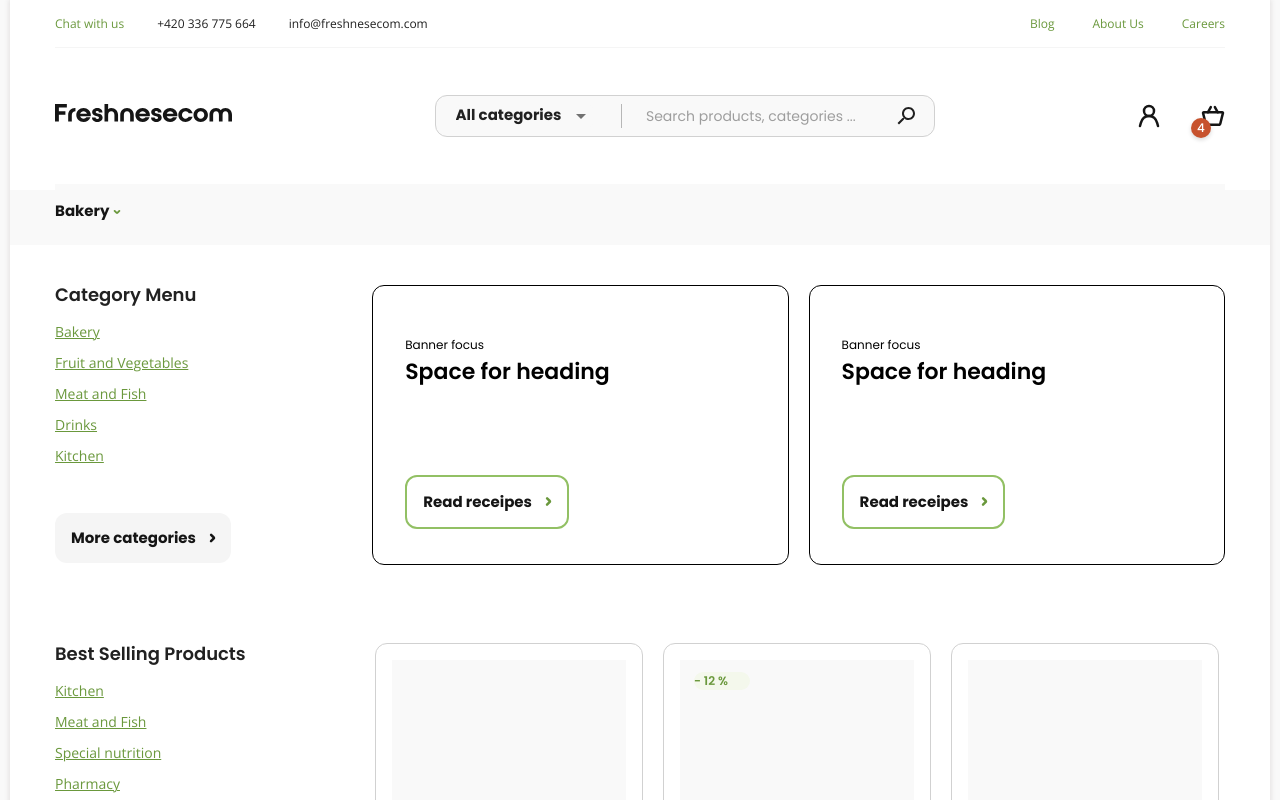
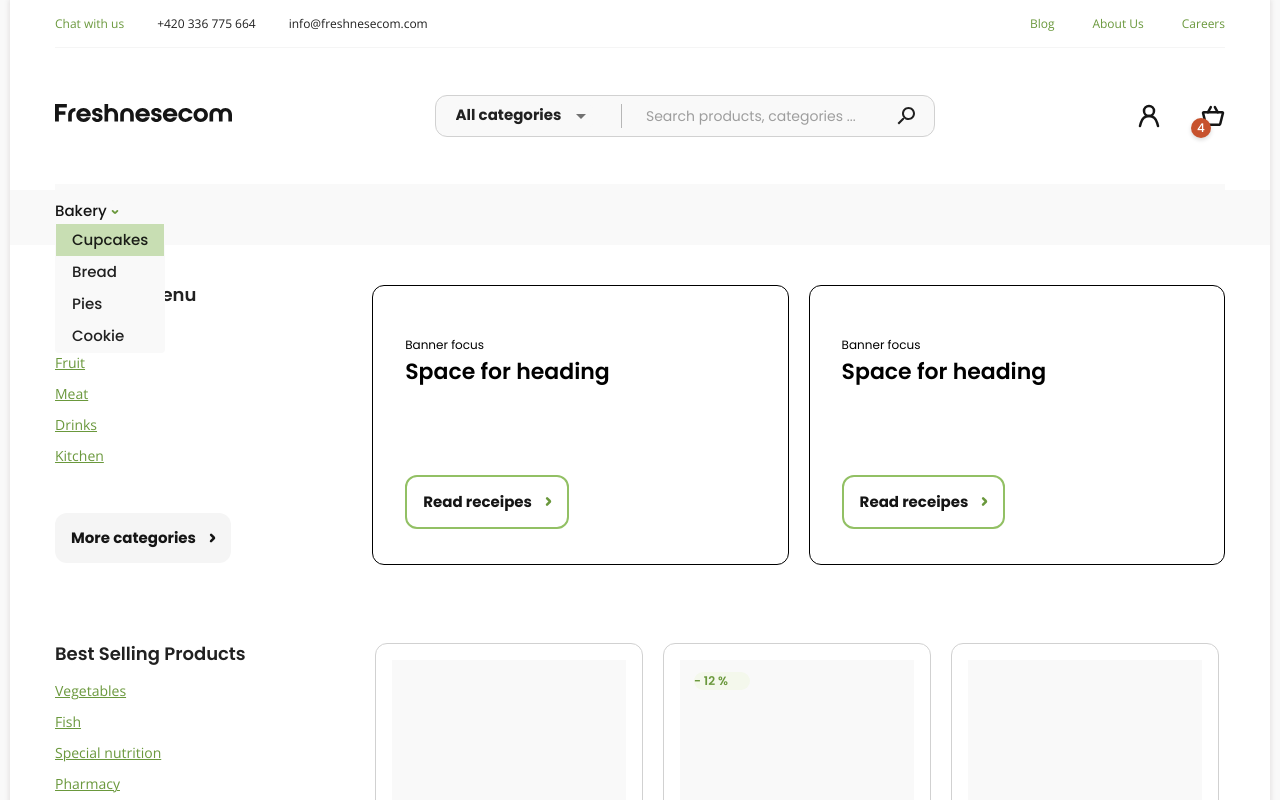
Before and after one commit to kartashov-developer/project, a React (Vite) app: page / in a window 1280 px wide. Both pictures are taken after a click on the button "Bakery". Shown: the top 800 px of the page. Built offline with nearby package versions, Linux system fonts and the light colour scheme.

Commit message:
added some db categories of goods. restyled purelight theme MuiMenuList. Created dropdown menu for Navbar

```diff
--- a/src/Layouts/navbar/Navbar.jsx
+++ b/src/Layouts/navbar/Navbar.jsx
@@ -1,8 +1,12 @@
-import React, { useState } from 'react';
+import { useState } from 'react';
 // MUI
-import { IconButton, Typography, Container, Box, Button } from '@mui/material';
+import { IconButton, Typography, Container, Box, Button, Menu, MenuItem } from '@mui/material';
 import { styled } from '@mui/material/styles';
-
+import ZoomInIcon from '@mui/icons-material/ZoomIn';
+// DB
+import { navbarMenu } from '../../db/navbarMenu';
+// -----------------------------------------------------------------------------
+/* Styled Components */
 const ContainerWrapper = styled(Container)(
   ({ theme }) => `
     display: flex;
@@ -21,10 +25,11 @@ const CategoriesButton = styled(Button)(
     height: 23px;
     background: ${theme.palette.grey[100]};
     padding: 0;
-    font-size: 15px;i
+    font-size: 15px;
     font-weight: 500;
     &:hover {
       background-color: ${theme.palette.grey[100]};
+      text-decoration: underline;
     },
     &:focus {
       background-color: ${theme.palette.grey[100]};
@@ -35,42 +40,28 @@ const CategoriesButton = styled(Button)(
       width: 12px;
       height: 12px;
       color: #000;
-      // :hover {
-      //   transition: transform 0.3s 0s;
-      //   transform: rotate(360deg);
-      // }
     }
   `
 );
+/* Navbar Component */
+export default function Navbar() {
+  const [anchorEl, setAnchorEl] = useState(null);
 
-export default function Navbar() {
-  const [isHovered, setIsHovered] = useState(false);
-
-  const handleMouseEnter = () => {
-    setIsHovered(true);
+  const handleMenuOpen = (event) => {
+    setAnchorEl(event.currentTarget);
   };
 
-  const handleMouseLeave = () => {
-    setIsHovered(false);
+  const handleMenuClose = () => {
+    setAnchorEl(null);
   };
+
   return (
     <ContainerWrapper disableGutters>
       <CategoriesButton
-        onMouseEnter={handleMouseEnter}
-        onMouseLeave={handleMouseLeave}
-        sx={{ zIndex: '1000' }}
+        onClick={handleMenuOpen}
         variant='text'
         endIcon={
-          <IconButton
-            className={isHovered ? 'rotating' : ''}
-            sx={{
-              padding: 0,
-              pointerEvents: 'none',
-              '&:hover': {
-                backgroundColor: '#F9F9F9'
-              }
-            }}
-          >
+          <IconButton sx={{ padding: '1px 0 0px 0' }}>
             <img
               src='../../../public/static/images/logos/ic-chevron-down.svg'
               style={{ height: '12px', margin: '0px' }}
@@ -80,6 +71,21 @@ export default function Navbar() {
       >
         Bakery
       </CategoriesButton>
+      <Menu
+        anchorEl={anchorEl}
+        open={Boolean(anchorEl)}
+        onClose={handleMenuClose}
+      >
+      {navbarMenu.filter(item => {
+        return item.categoryName === 'Bakery'
+      }).map(item => {
+        return (
+        <MenuItem key={item.id}>
+          <Typography variant='h5'>{item.title}</Typography>
+        </MenuItem>
+        )
+      })}
+      </Menu>
     </ContainerWrapper>
   );
 }
--- a/src/Layouts/search/SearchArea.jsx
+++ b/src/Layouts/search/SearchArea.jsx
@@ -110,6 +110,7 @@ export default function Info() {
 
   return (
     <WrapperBox>
+      {/* Alert */}
       <Snackbar
         open={open}
         autoHideDuration={6000}
@@ -129,6 +130,7 @@ export default function Info() {
         }
         action={action}
       />
+      {/* Form of Search */}
       <FormControl sx={{ m: 1 }} variant="standard" >
         <InputLabel htmlFor="demo-customized-select-native"></InputLabel>
         <Select
@@ -136,6 +138,7 @@ export default function Info() {
           input={<BootstrapInput />}
           defaultValue={100}
         >
+          {/* Search Menu */}
           {categoryMenuForSearch.map((item) => {
             return (
               <MenuItem key={item.id} value={item.id}>
@@ -145,12 +148,14 @@ export default function Info() {
           })}
         </Select>
       </FormControl>
+
       <Divider
         orientation='vertical'
         flexItem
         sx={{ backgroundColor: '#D1D1D1', mr: '24px', ml: '24px' }}
       />
 
+      {/* Input */}
       <Input
         disableUnderline
         placeholder='Search products, categories ...'
@@ -158,6 +163,7 @@ export default function Info() {
         sx={{ width: '257px', height: '10px' }}
         onChange={handleClick}
       />
+
       <SearchIcon
         sx={{ transform: 'rotate(90deg)', cursor: 'pointer', ml: '12px' }}
         onClick={handleClick}
--- a/src/Theme/PureLightTheme.jsx
+++ b/src/Theme/PureLightTheme.jsx
@@ -329,6 +329,27 @@ export const PureLightTheme = createTheme({
         }
       }
     },
+    MuiList: {
+      styleOverrides: {
+        root: {
+          backgroundColor: '#F9F9F9',
+          padding: 1,
+          margin: 0
+        }
+      }
+    },
+    MuiMenuItem: {
+      styleOverrides: {
+        root: {
+          '&:hover': {
+            backgroundColor: colors.primary.lighter
+          },
+          '&:focus': {
+            backgroundColor: colors.primary.lighter
+          },
+        }
+      }
+    },
     MuiTypography: {
       defaultProps: {
         variantMapping: {
--- a/src/db/categoryMenu.js
+++ b/src/db/categoryMenu.js
@@ -6,12 +6,12 @@ export const categoryMenu = [
   },
   {
     id: 2,
-    categoryName: 'Fruit and Vegetables',
+    categoryName: 'Fruit',
     menu: 'block1'
   },
   {
     id: 3,
-    categoryName: 'Meat and Fish',
+    categoryName: 'Meat',
     menu: 'block1'
   },
   {
@@ -26,12 +26,12 @@ export const categoryMenu = [
   },
   {
     id: 6,
-    categoryName: 'Kitchen',
+    categoryName: 'Vegetables',
     menu: 'block2'
   },
   {
     id: 7,
-    categoryName: 'Meat and Fish',
+    categoryName: 'Fish',
     menu: 'block2'
   },
   {
--- /dev/null
+++ b/src/db/navbarMenu.js
@@ -0,0 +1,22 @@
+export const navbarMenu = [
+  {
+    id: 1,
+    categoryName: 'Bakery',
+    title: 'Cupcakes'
+  },
+  {
+    id: 2,
+    categoryName: 'Bakery',
+    title: 'Bread'
+  },
+  {
+    id: 3,
+    categoryName: 'Bakery',
+    title: 'Pies'
+  },
+  {
+    id: 4,
+    categoryName: 'Bakery',
+    title: 'Cookie'
+  },
+];
--- a/src/db/tags.js
+++ b/src/db/tags.js
@@ -11,6 +11,10 @@ export const tags = [
   'Oranges',
   'Bananas',
   'Grapes',
+  'Cupcakes',
+  'Cookie',
+  'Pies',
+  'Bread',
   'Cherries',
   'Meat',
   'Seo tag',
```
